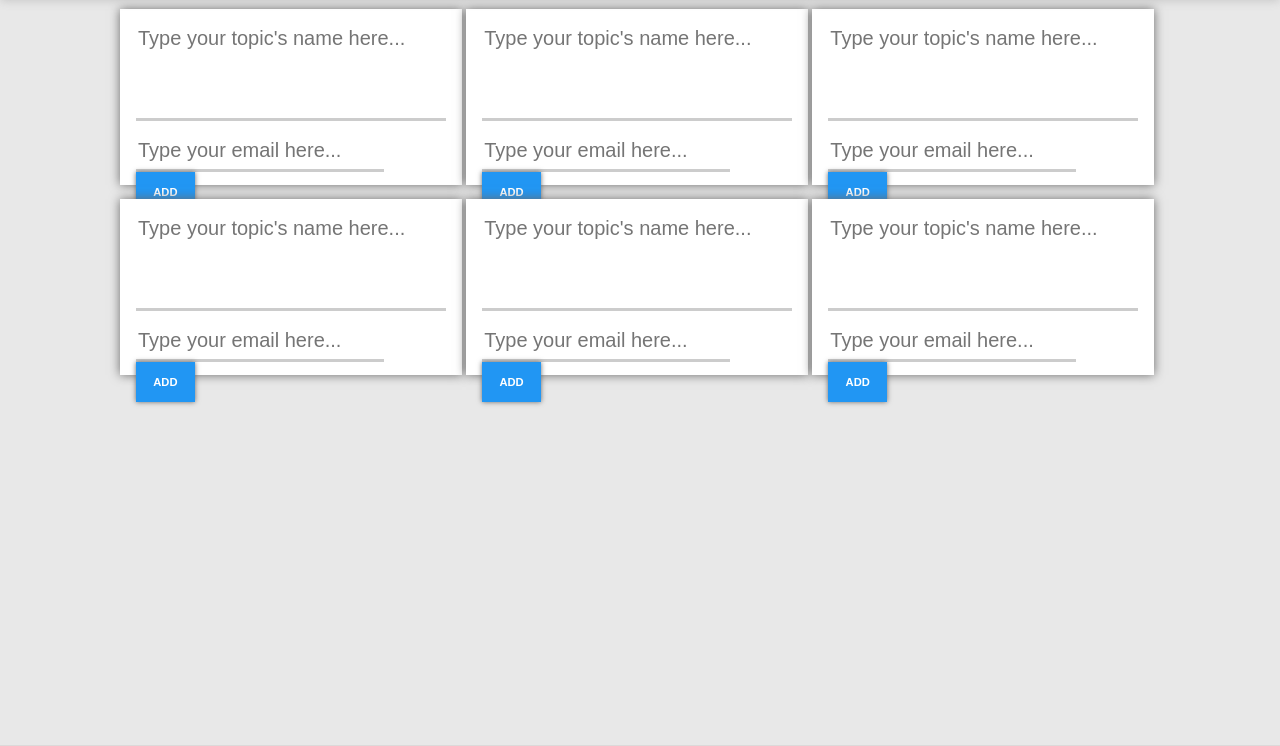
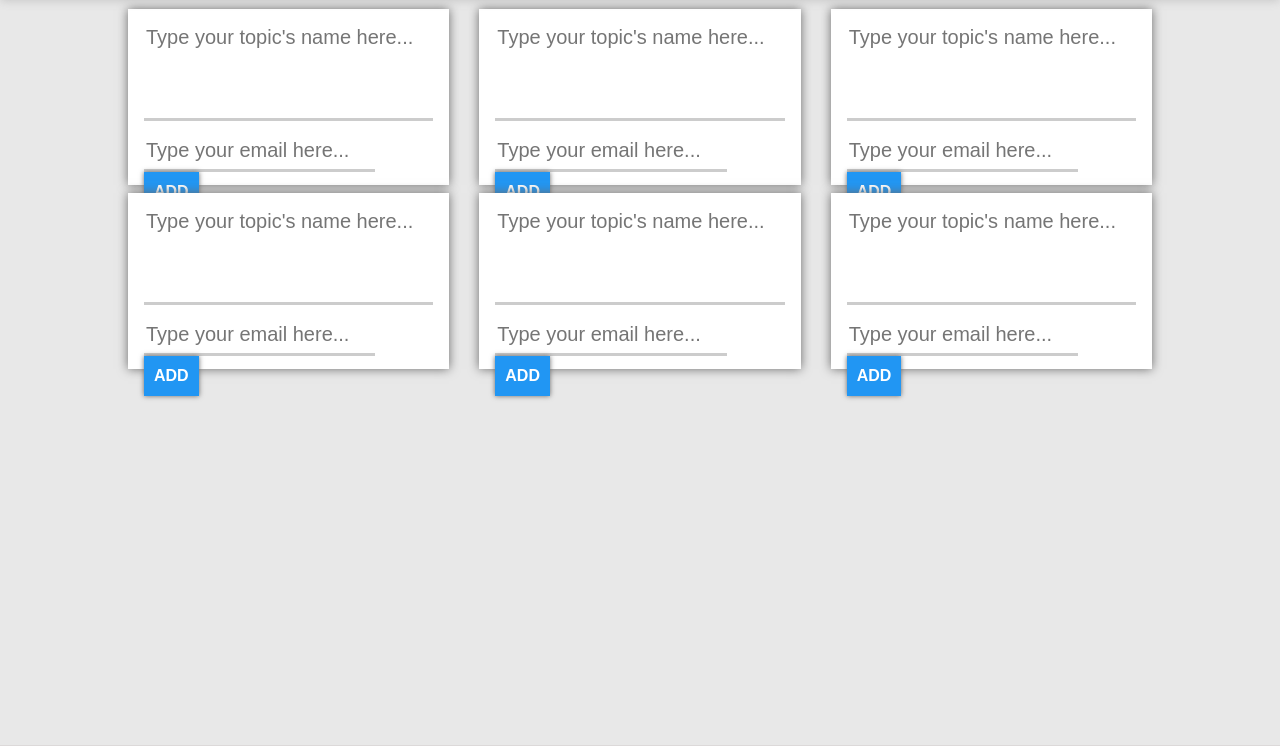
Before and after one commit to GaborSapi/project2, a website: page html/index.html in a window 1280 px wide. Shown: the part 55-801 px from the top of the page. Drawn offline with Linux system fonts and the light colour scheme; files whose address does not match are found by name.

Commit message:
Changes in bootstrap

```diff
--- a/gulpfile.js
+++ b/gulpfile.js
@@ -5,8 +5,12 @@ var sass = require('gulp-sass');
 // Compile Our Sass
 gulp.task('sass', function() {
     return gulp.src('scss/**/*.scss')
-        .pipe(sass())
+        .pipe(sass().on('error', sass.logError))
         .pipe(gulp.dest('dist/css'));
 });
 
-gulp.task('default', [ 'sass' ]);
+gulp.task('sass:watch', function() {
+    gulp.watch('scss/**/*.scss', [ 'sass' ]);
+});
+
+gulp.task('default', [ 'sass:watch' ]);
--- a/html/index.html
+++ b/html/index.html
@@ -19,7 +19,8 @@
       </div>
     </header>
     <div class="body_container">
-        <article>
+		<div class="row">
+        <article class="col-md-6 col-lg-4">
             <fieldset>
                 <form method="post">
                     <textarea placeholder="Type your topic's name here..." rows="3"></textarea><br>
@@ -27,7 +28,7 @@
                 </form>
             </fieldset>
         </article>
-        <article>
+        <article class="col-md-6 col-lg-4">
             <fieldset>
                 <form method="post">
                     <textarea placeholder="Type your topic's name here..." rows="3"></textarea><br>
@@ -35,7 +36,7 @@
                 </form>
             </fieldset>
         </article>
-        <article>
+        <article class="col-md-6 col-lg-4">
             <fieldset>
                 <form method="post">
                     <textarea placeholder="Type your topic's name here..." rows="3"></textarea><br>
@@ -43,7 +44,7 @@
                 </form>
             </fieldset>
         </article>
-        <article>
+        <article class="col-md-6 col-lg-4">
             <fieldset>
                 <form method="post">
                     <textarea placeholder="Type your topic's name here..." rows="3"></textarea><br>
@@ -51,7 +52,7 @@
                 </form>
             </fieldset>
         </article>
-        <article>
+        <article class="col-md-6 col-lg-4">
             <fieldset>
                 <form method="post">
                     <textarea placeholder="Type your topic's name here..." rows="3"></textarea><br>
@@ -59,7 +60,7 @@
                 </form>
             </fieldset>
         </article>
-        <article>
+        <article class="col-md-6 col-lg-4">
             <fieldset>
                 <form method="post">
                     <textarea placeholder="Type your topic's name here..." rows="3"></textarea><br>
@@ -67,6 +68,7 @@
                 </form>
             </fieldset>
         </article>
+		</div>
     </div>
     <footer>
       <div class="footer-wrapper">
--- a/package.json
+++ b/package.json
@@ -7,8 +7,9 @@
     "sass": "^1.0.0-beta.1"
   },
   "devDependencies": {
+    "bootstrap": "^4.0.0-alpha.6",
     "gulp": "^3.9.1",
-    "sass": "^1.0.0-beta.1"
+    "gulp-sass": "^3.1.0"
   },
   "scripts": {
     "test": "echo \"Error: no test specified\" && exit 1"
--- a/scss/common/_mobile.scss
+++ b/scss/common/_mobile.scss
@@ -67,6 +67,7 @@ h1.logo{
 .header_container{
 	height: $full-width;
 	max-width: $max-width;
+    margin: 0 auto;
 }
 .search-field{
 			border-bottom: 2px solid #CCC;
@@ -75,17 +76,15 @@ h1.logo{
 			padding-bottom: 2px;
 }
 .body_container{
-	padding: 64px 0;
+	padding: 64px .5rem;
 	width: $full-width;
 	max-width: $max-width;
 	min-height: 100vh;
 	margin: 0 auto;
 }
 article{
-	margin: 0 .5rem .5rem .5rem;
-	width: calc(100% - 1rem);
-	height: calc(10.5rem + 1vh);
-	display: inline-block;
+	margin-bottom: .5rem;
+
 }
 fieldset{
 	background-color:#fff;
--- a/scss/common/_tablet.scss
+++ b/scss/common/_tablet.scss
@@ -3,6 +3,7 @@
 		margin: 0 0 .5rem .5rem;
 		width: calc(50% - 0.75rem);
 	}
+
 	.brankic{
 		bottom:0.5rem;
 	}
--- a/scss/index.scss
+++ b/scss/index.scss
@@ -1,6 +1,7 @@
+@import 'node_modules/bootstrap/scss/bootstrap';
 @import 'common/reset';
 @import 'common/variables';
 @import 'common/mobile';
-@import 'common/smallscreen';
+/*@import 'common/smallscreen';
 @import 'common/tablet';
-@import 'common/desktop';
+@import 'common/desktop';*/
```
Also changed, not shown: dist/css/index.css.
